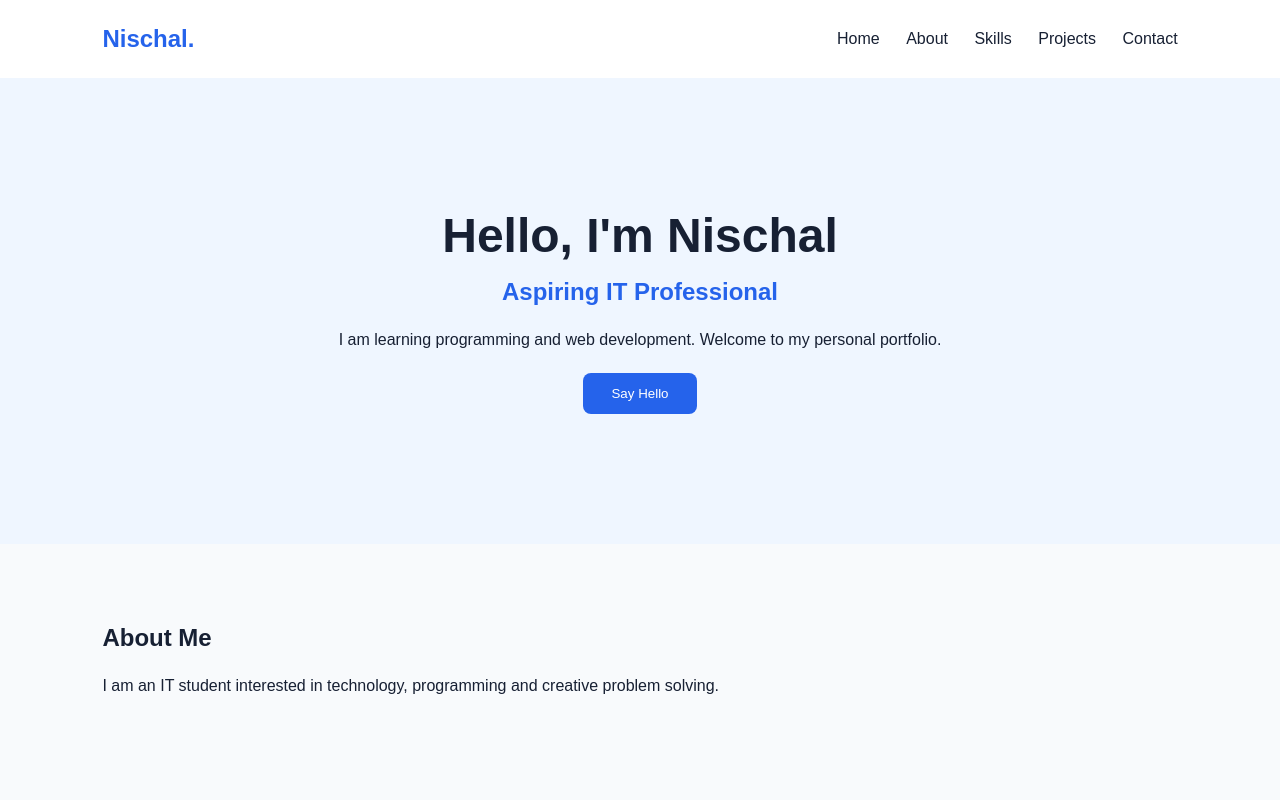
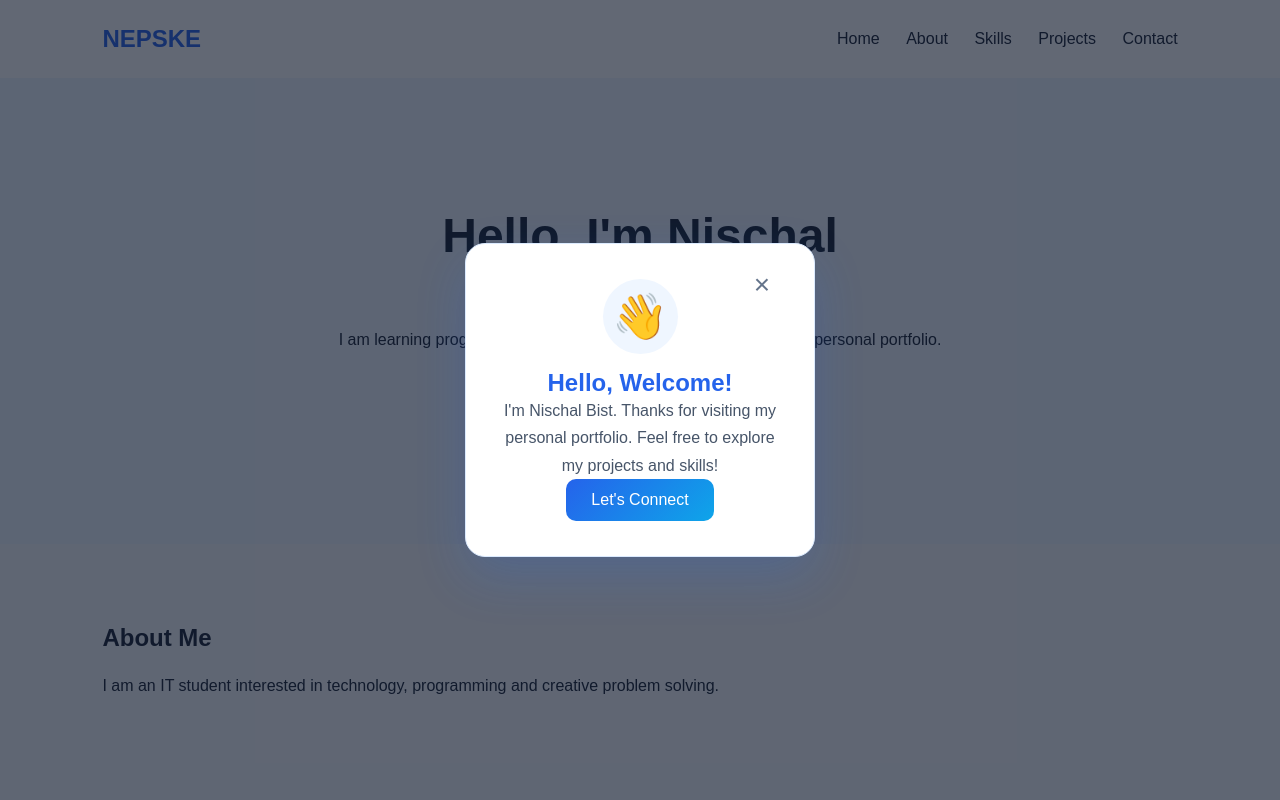
Before and after one commit to bistanischal16-gif/personal-portfolio, a plain HTML site: page index.html in a window 1280 px wide. Both pictures are taken after a click on the button "Say Hello". Shown: the top 800 px of the page. Drawn offline with Linux system fonts and the light colour scheme.

Commit message:
Update hello popup design

```diff
--- a/index.html
+++ b/index.html
@@ -15,7 +15,7 @@
 
     <!-- Navigation -->
     <header>
-        <h2>Nischal.</h2>
+        <h2>NEPSKE</h2>
 
         <nav>
             <a href="#home">Home</a>
@@ -63,7 +63,7 @@
     <!-- Contact Section -->
     <section id="contact">
         <h2>Contact Me</h2>
-        <p>Email: your-email@example.com</p>
+        <p>Email: bistanischal16@gmail.com</p>
     </section>
 
     <!-- Footer -->
@@ -75,4 +75,39 @@
     <script src="script.js"></script>
 
 </body>
+
+<div class="popup-overlay" id="helloPopup">
+    <div class="popup-box">
+        <button class="close-btn" onclick="closePopup()">×</button>
+
+        <div class="popup-icon">👋</div>
+
+        <h2>Hello, Welcome!</h2>
+
+        <p>
+            I'm Nischal Bist.
+            Thanks for visiting my personal portfolio.
+            Feel free to explore my projects and skills!
+        </p>
+
+        <a href="mailto:bistanischal16@gmail.com">
+            Let's Connect
+        </a>
+    </div>
+</div>
+
 </html>
+<section id="contact">
+    <h2>Contact Me</h2>
+    <p>Let's connect! Feel free to contact me through email.</p>
+
+    <p>
+        <a href="mailto:bistanischal16@gmail.com">
+            bistanischal16@gmail.com
+        </a>
+    </p>
+
+    <a href="mailto:bistanischal16@gmail.com" class="email-button">
+        Send Me an Email
+    </a>
+</section>
--- a/script.js
+++ b/script.js
@@ -1,4 +1,8 @@
 
 function sayHello() {
-    alert("Hello! Welcome to my portfolio.");
+    document.getElementById("helloPopup").classList.add("active");
 }
+
+function closePopup() {
+    document.getElementById("helloPopup").classList.remove("active");
+}
--- a/style.css
+++ b/style.css
@@ -84,3 +84,120 @@ footer {
     padding: 25px;
     background: #FFFFFF;
 }
+
+/* Mobile Responsive Design */
+
+@media (max-width: 768px) {
+
+    header {
+        flex-direction: column;
+        gap: 20px;
+    }
+
+    nav {
+        display: flex;
+        flex-wrap: wrap;
+        justify-content: center;
+        gap: 15px;
+    }
+
+    nav a {
+        margin: 0;
+    }
+
+    #home {
+        padding: 90px 5%;
+    }
+
+    #home h1 {
+        font-size: 34px;
+    }
+
+    section {
+        padding: 60px 6%;
+    }
+}
+
+
+.popup-overlay {
+    position: fixed;
+    inset: 0;
+    background: rgba(15, 23, 42, 0.65);
+    display: flex;
+    justify-content: center;
+    align-items: center;
+    opacity: 0;
+    visibility: hidden;
+    transition: 0.3s ease;
+    z-index: 999;
+}
+
+.popup-overlay.active {
+    opacity: 1;
+    visibility: visible;
+}
+
+.popup-box {
+    background: #FFFFFF;
+    padding: 35px;
+    border-radius: 20px;
+    max-width: 350px;
+    width: 85%;
+    text-align: center;
+    position: relative;
+    border: 1px solid #DBEAFE;
+    box-shadow: 0 20px 50px rgba(37, 99, 235, 0.2);
+    transform: translateY(30px);
+    transition: 0.3s ease;
+}
+
+.popup-overlay.active .popup-box {
+    transform: translateY(0);
+}
+
+.popup-icon {
+    font-size: 45px;
+    background: #EFF6FF;
+    width: 75px;
+    height: 75px;
+    display: flex;
+    align-items: center;
+    justify-content: center;
+    border-radius: 50%;
+    margin: 0 auto 15px;
+}
+
+.popup-box h2 {
+    color: #2563EB;
+}
+
+.popup-box p {
+    color: #475569;
+    line-height: 1.7;
+}
+
+.popup-box a {
+    display: inline-block;
+    background: linear-gradient(135deg, #2563EB, #0EA5E9);
+    color: white;
+    padding: 12px 25px;
+    border-radius: 10px;
+    text-decoration: none;
+    transition: 0.3s ease;
+}
+
+.popup-box a:hover {
+    background: #1D4ED8;
+    transform: translateY(-2px);
+}
+
+.close-btn {
+    position: absolute;
+    top: 12px;
+    right: 16px;
+    border: none;
+    background: none;
+    color: #64748B;
+    font-size: 28px;
+    cursor: pointer;
+}
```
